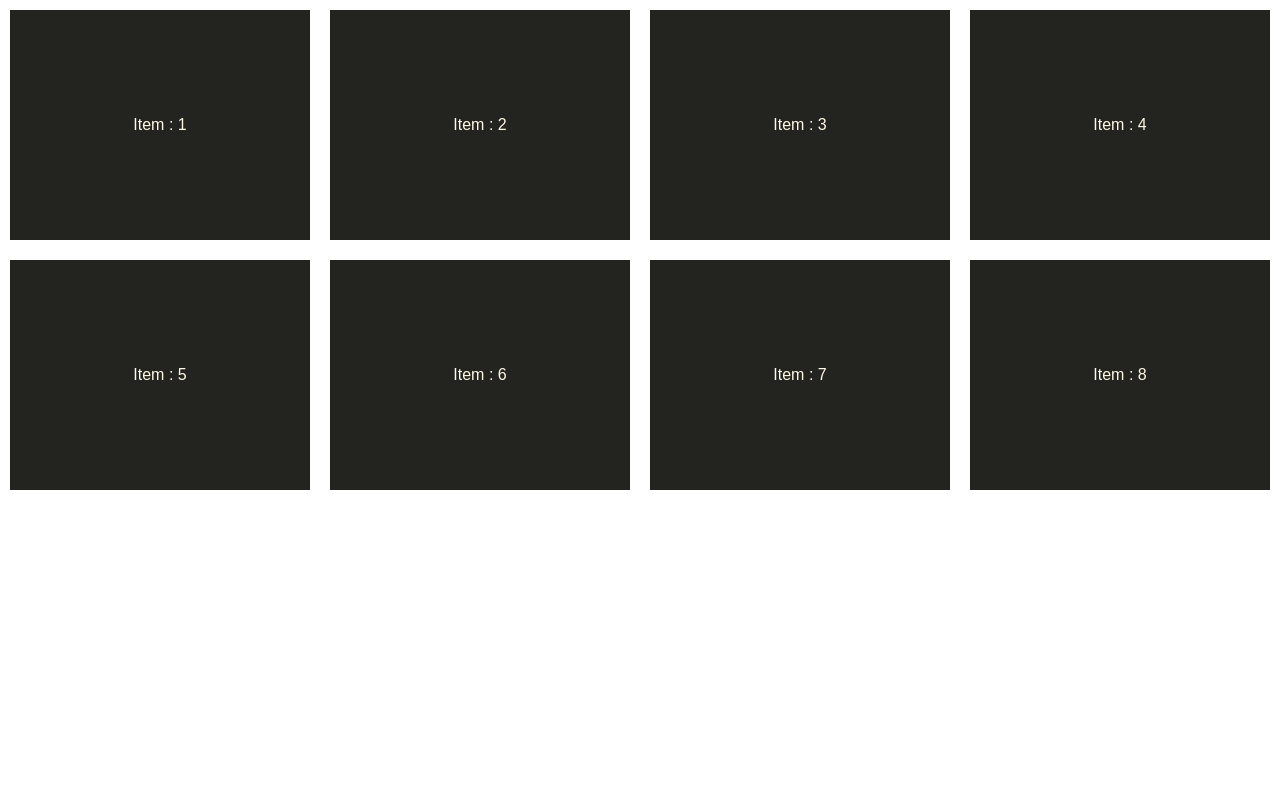
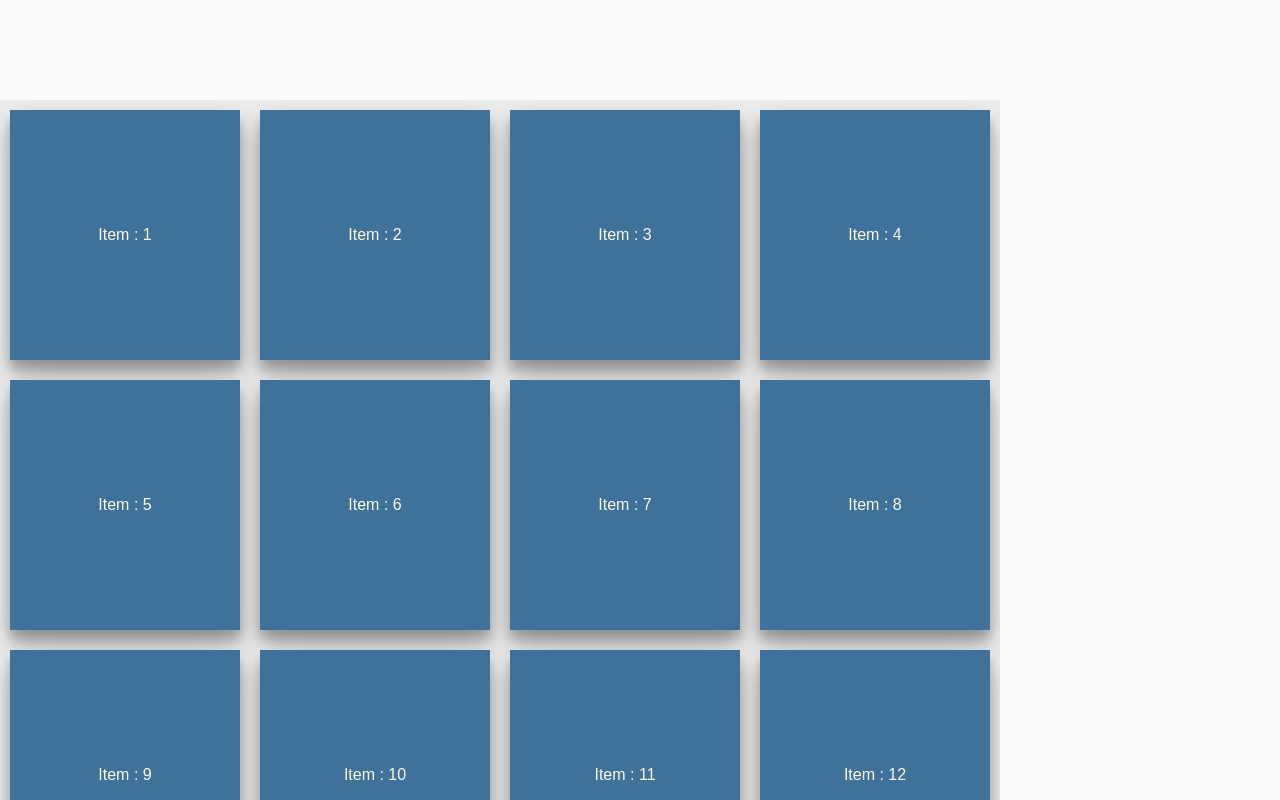
Before and after one commit to adamgajzlerowicz/react-infini-grid-ts, a React app: page / in a window 1280 px wide. Built offline with nearby package versions, Linux system fonts and the light colour scheme.

Commit message:
updated style

```diff
--- a/src/components/App.tsx
+++ b/src/components/App.tsx
@@ -3,13 +3,14 @@ import './grid.css';
 import Grid from './grid';
 import { Item } from './item';
 
-const items: JSX.Element[] = Array.from(Array(10000)).map((_, i) => <Item id={i} key={i}/>);
+const items: JSX.Element[] = Array.from(Array(50)).map((_, i) => <Item id={i} key={i}/>);
 
 class App extends React.Component<{}> {
   render() {
+    const height = window.innerHeight - 100;
     return (
       <div className="App">
-        <Grid itemHeight={250} itemWidth={250} items={items} wrapperHeight={500} />
+        <Grid itemHeight={250} itemWidth={250} items={items} wrapperHeight={height} wrapperWidth={1000} />
       </div>
 
     );
--- a/src/components/grid.css
+++ b/src/components/grid.css
@@ -1,13 +1,14 @@
 .item-outer {
   display: flex;
-  flex: 1 0 250px;
-  background-color: #232320;
-  height: 230px;
+  flex-grow: 1;
+  flex-basis: 228px;
+  background-color:#3F729B ;
+  height: 250px;
   flex-direction: column;
   text-align: center;
   justify-content: center;
   margin: 10px;
-  width: 240px;
+  box-shadow: 0 14px 28px rgba(0,0,0,0.25), 0 10px 10px rgba(0,0,0,0.22);
 }
 
 .item-inner{
@@ -19,3 +20,7 @@
   flex: 1;
   text-align: center;
 }
+
+.grid {
+  background-color: #eeeeee;
+}
--- a/src/components/grid.tsx
+++ b/src/components/grid.tsx
@@ -2,10 +2,6 @@ import * as React from 'react';
 import { isMobile } from './utils';
 
 const gridStyle = {
-  display: 'flex',
-  flexGrow: 1,
-  flexBasis: 1,
-  flexWrap: 'wrap' as 'wrap',
   height: 0,
   overflow: 'auto' as 'auto',
   WebkitOverflowScrolling: isMobile() ? 'touch' as 'touch' : undefined,
@@ -16,7 +12,6 @@ const gridInner = {
   flexGrow: 1,
   flexBasis: 1,
   flexWrap: 'wrap' as 'wrap',
-  width: '100%',
   overflow: 'auto' as 'auto',
 };
 
@@ -44,6 +39,7 @@ interface CalculateWrapperHeightType {
 const calculate = {
   wrapperHeight: ({ wrapperWidth, itemWidth, itemHeight, itemsCount }: CalculateWrapperHeightType) => {
     const itemsInRow = wrapperWidth && itemWidth ? Math.floor(wrapperWidth / itemWidth) : 0;
+    // console.log('wrapperWidth: ', wrapperWidth, 'itemsInRow: ', itemsInRow);
     const rowsTotal = itemsCount && itemsInRow ? Math.ceil(itemsCount / itemsInRow) : 0;
     return rowsTotal * itemHeight;
   },
@@ -76,6 +72,8 @@ class Grid extends React.Component<GridPropsType> {
   };
 
   componentDidMount() {
+    // this.gridElement && console.log(this.gridElement.clientWidth);
+    // this.gridElement && console.log(this.gridElement.scrollWidth);
     this.gridElement &&
       this.setState({
         wrapperHeight: this.gridElement.offsetHeight,
@@ -94,6 +92,7 @@ class Grid extends React.Component<GridPropsType> {
   render() {
     const style = { ...gridStyle, height: this.props.wrapperHeight, width: this.props.wrapperWidth || 'auto' };
     const height = calculate.wrapperHeight(this.state);
+    // console.log(height);
     const visibleItems = calculate.visibleItems(this.props.items);
     return (
       <div
@@ -101,7 +100,7 @@ class Grid extends React.Component<GridPropsType> {
         style={style}
         ref={(e: HTMLDivElement) => {this.gridElement = e;}}
       >
-        <div className="grid-inner" style={{ height, ...gridInner }}>
+        <div className="grid-inner" style={{ height, width: this.props.wrapperWidth, ...gridInner }}>
           {visibleItems}
         </div>
       </div>
--- a/src/index.css
+++ b/src/index.css
@@ -1,6 +1,10 @@
 
 body {
-    margin: 0;
-    padding: 0;
-    font-family: sans-serif;
-  }
+  margin: 0;
+  padding: 0;
+  font-family: sans-serif;
+  background-color: #fafafa;
+}
+.App{
+  margin-top: 100px;
+}
```
